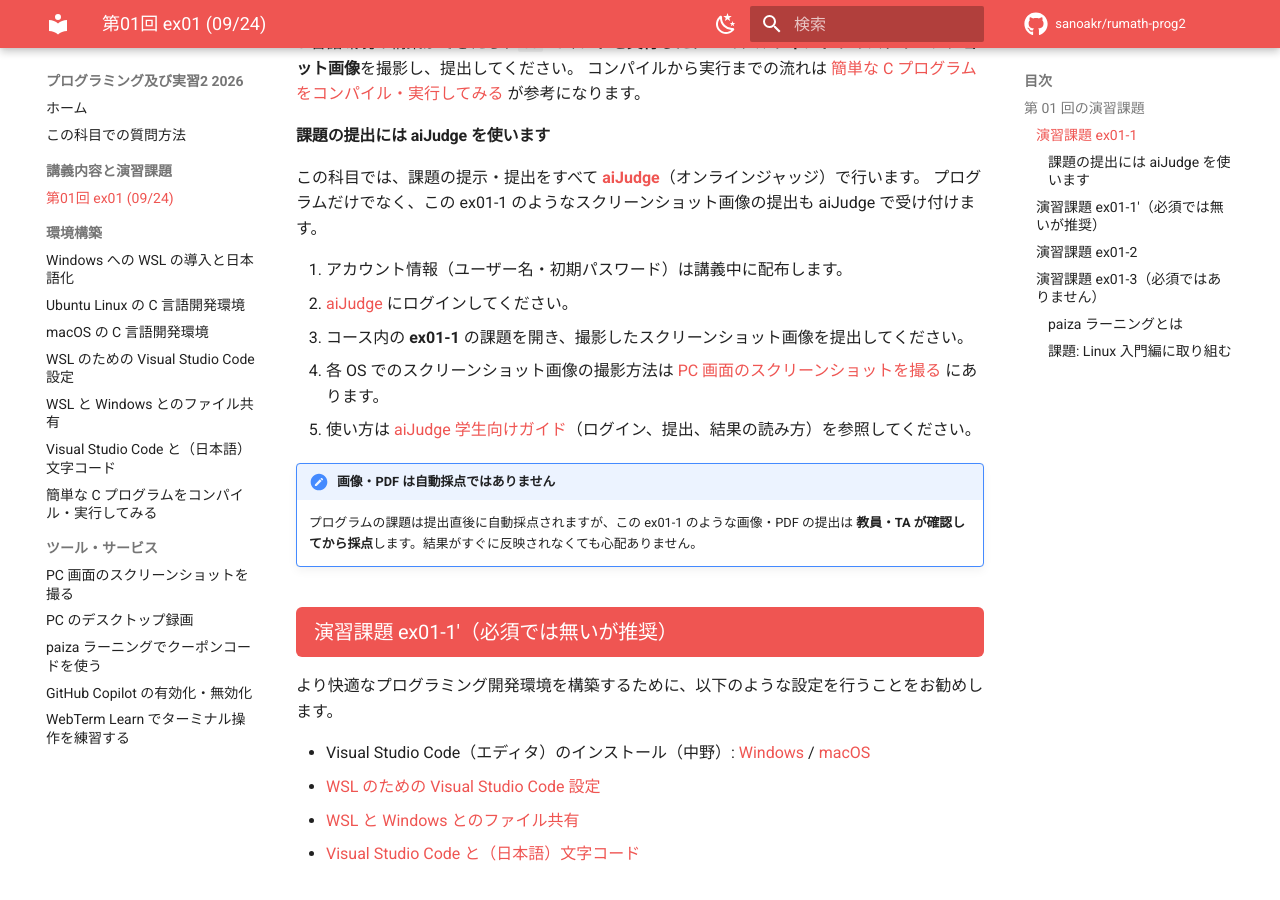
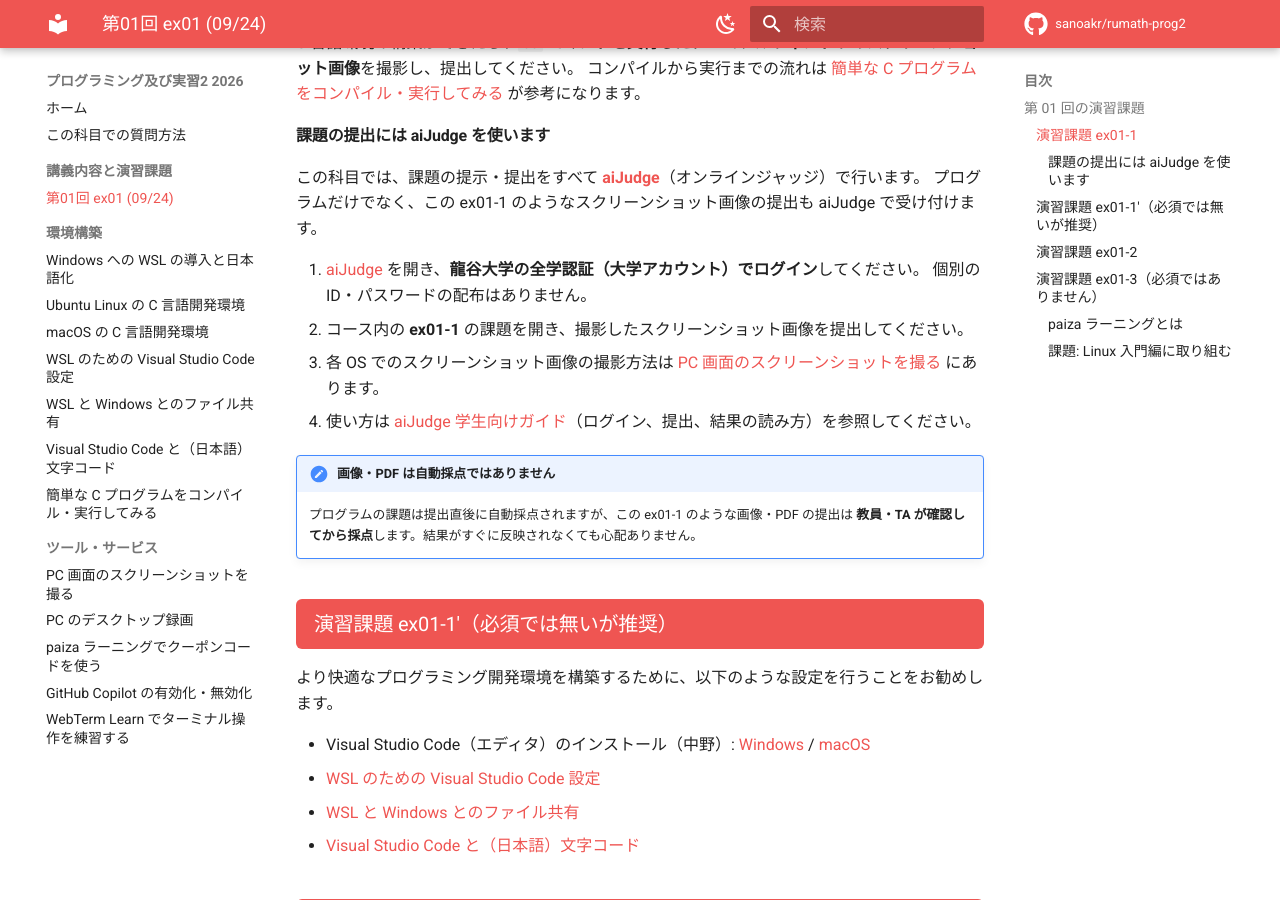
Before and after one commit to sanoakr/rumath-prog2, an MkDocs documentation site: the page built from docs/ex01.md, in a window 1280 px wide and 900 px high, scrolled down 811 px. Built offline with MkDocs 1.6.1 and Material for MkDocs 9.7.7, drawn with Linux system fonts in a browser that asks for light colours; comment, search, counter and statistics services are not loaded.

Commit message:
docs: sync published content

```diff
--- a/docs/ex01.md
+++ b/docs/ex01.md
@@ -32,11 +32,11 @@ C 言語環境の構築ができたら、**`cc` コマンドを実行したタ
 この科目では、課題の提示・提出をすべて **[aiJudge](https://judge.math.ryukoku.ac.jp/)**（オンラインジャッジ）で行います。
 プログラムだけでなく、この ex01-1 のようなスクリーンショット画像の提出も aiJudge で受け付けます。
 
-1. アカウント情報（ユーザー名・初期パスワード）は講義中に配布します。
-2. [aiJudge](https://judge.math.ryukoku.ac.jp/) にログインしてください。
-3. コース内の **ex01-1** の課題を開き、撮影したスクリーンショット画像を提出してください。
+1. [aiJudge](https://judge.math.ryukoku.ac.jp/) を開き、**龍谷大学の全学認証（大学アカウント）でログイン**してください。
+   個別の ID・パスワードの配布はありません。
+2. コース内の **ex01-1** の課題を開き、撮影したスクリーンショット画像を提出してください。
    - 各 OS でのスクリーンショット画像の撮影方法は [PC 画面のスクリーンショットを撮る](setup/screenshot.md) にあります。
-4. 使い方は [aiJudge 学生向けガイド](https://sanoakr.github.io/aijudge/student/)（ログイン、提出、結果の読み方）を参照してください。
+3. 使い方は [aiJudge 学生向けガイド](https://sanoakr.github.io/aijudge/student/)（ログイン、提出、結果の読み方）を参照してください。
 
 !!! note "画像・PDF は自動採点ではありません"
     プログラムの課題は提出直後に自動採点されますが、この ex01-1 のような画像・PDF の提出は
```
Also changed, not shown: 1 other file.
